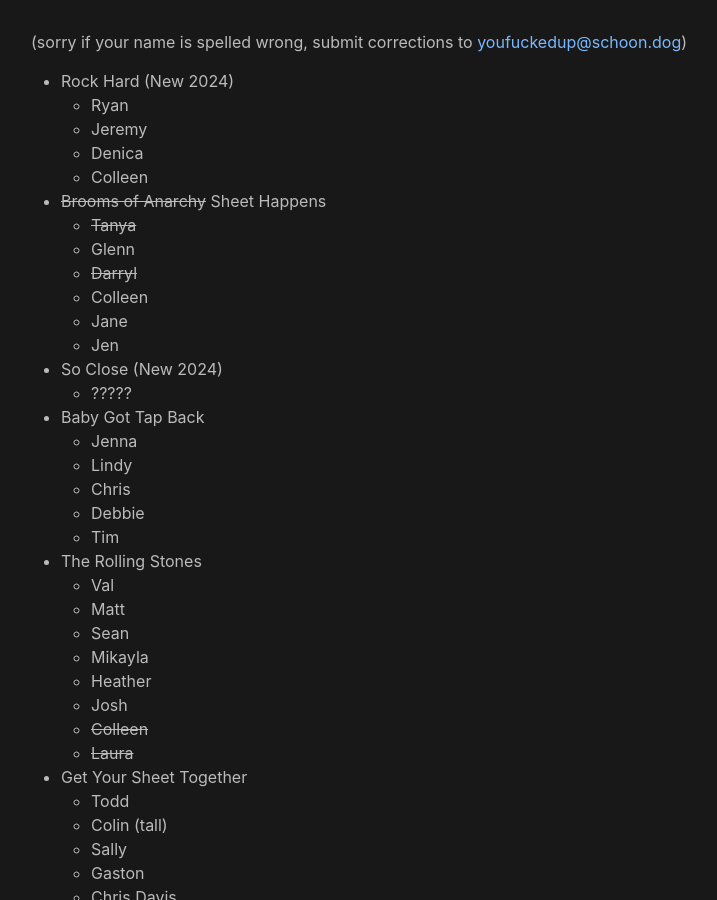
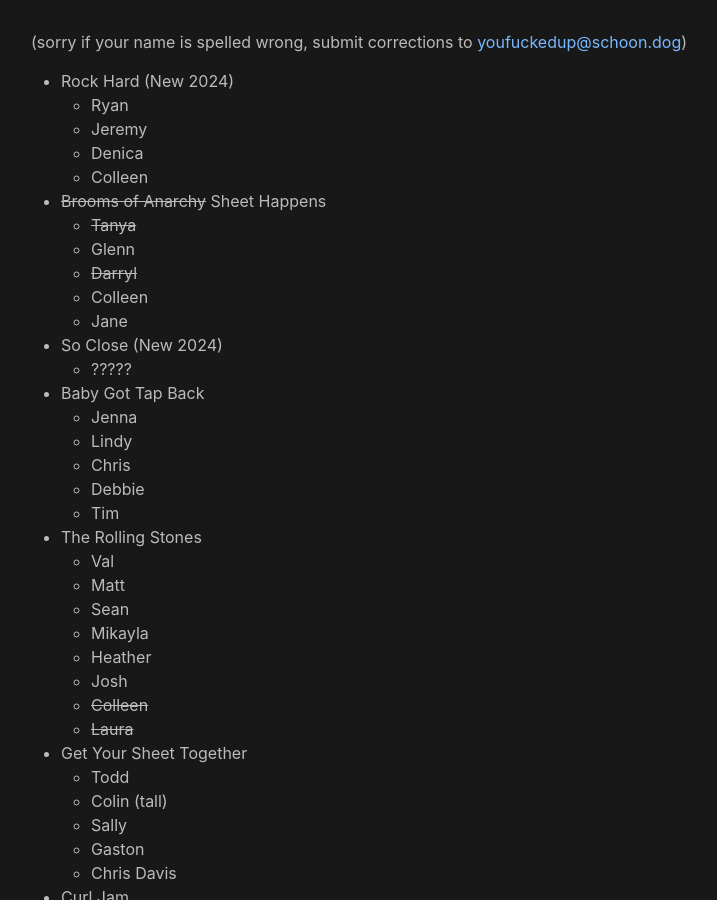
Before and after one commit to colindouglas/schoon.dog, a Jekyll site: the page built from who.md, in a window 1280 px wide and 900 px high. Shown: the whole window, without its empty margins (239-956 px from the left). Built offline with Jekyll 4.4.1, drawn with Linux system fonts in a browser that asks for light colours.

Commit message:
Revert "more names"
This reverts commit e31d20484ac41554f6926db6b73a67b2fa5bdb7f.

```diff
--- a/who.md
+++ b/who.md
@@ -18,7 +18,6 @@ title: What is that guy's name
     * ~~Darryl~~
     * Colleen
     * Jane
-    * Jen
 
 * So Close (New 2024)
     * ?????
```
Also changed, not shown: whodat.md (+0 -1 lines).
